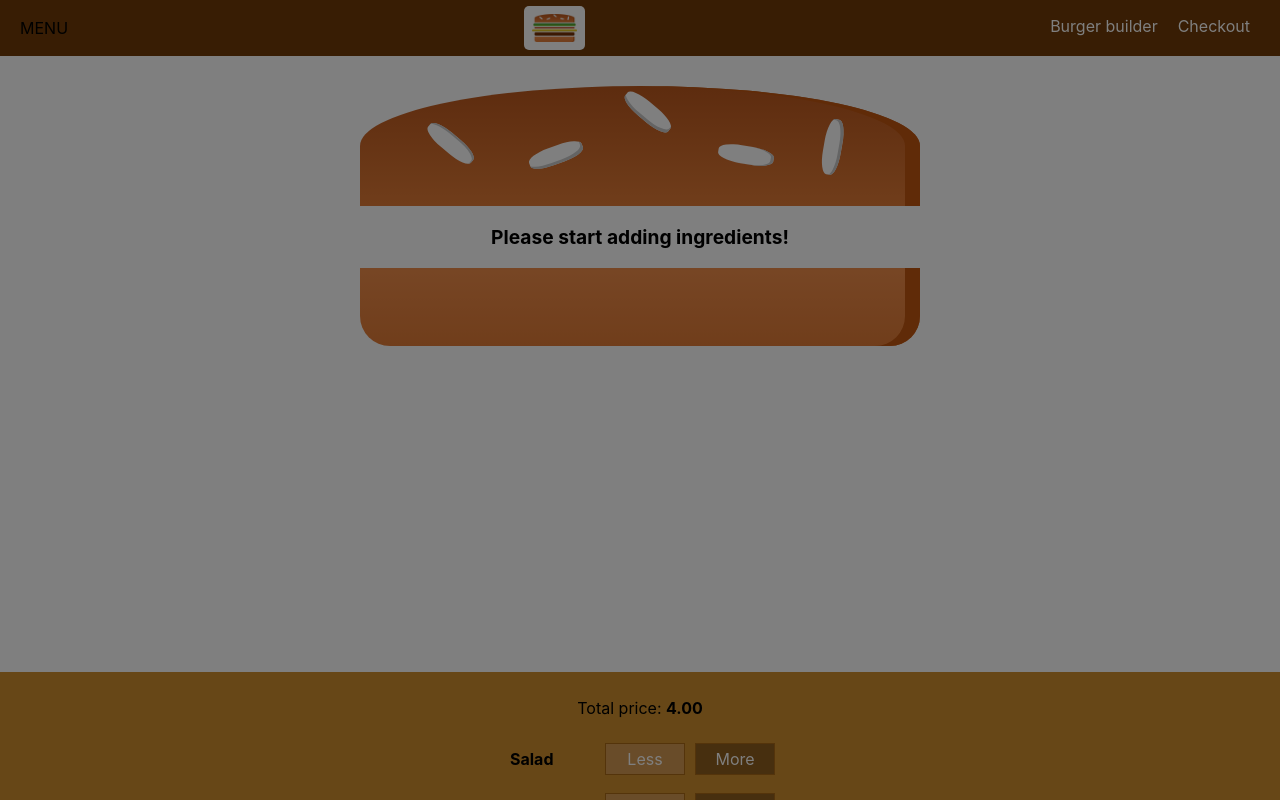
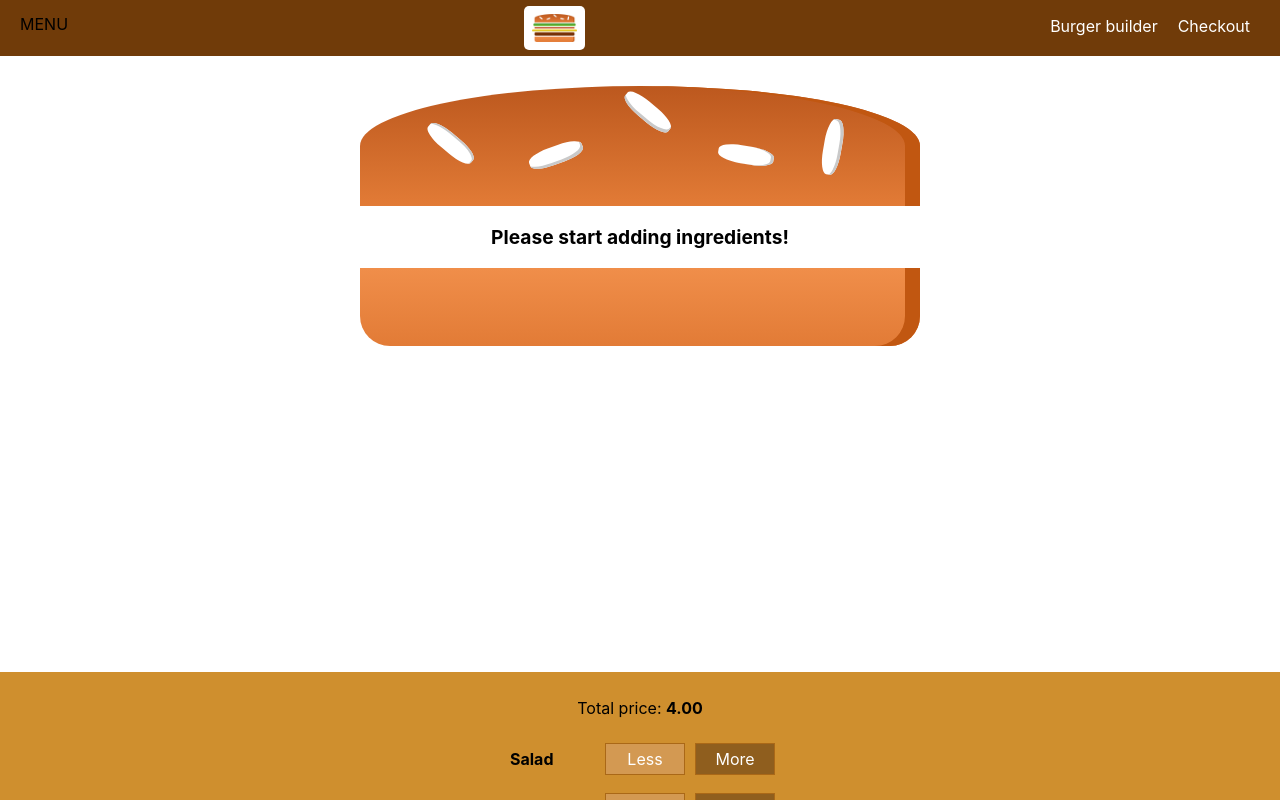
Before and after one commit to IiroNiemi/BurgerApp, a React app: page / in a window 1280 px wide. Shown: the top 800 px of the page. Built offline with nearby package versions, Linux system fonts and the light colour scheme.

Commit message:
178. Adding sidedrawer toggle button.

```diff
--- /dev/null
+++ b/src/components/Navigation/SideDrawer/DrawerToggle/DrawerToggle.js
@@ -0,0 +1,10 @@
+import React from 'react';
+import Logo from '../../../Logo/Logo';
+
+const DrawerToggle = (props) => (
+		<div onClick={props.clicked}>
+			<div>MENU</div>
+		</div>
+)
+
+export default DrawerToggle;
--- a/src/components/Navigation/SideDrawer/SideDrawer.module.css
+++ b/src/components/Navigation/SideDrawer/SideDrawer.module.css
@@ -9,6 +9,7 @@
 	background-color: white;
 	padding: 32px 16px;
 	box-sizing: border-box;
+	transition-timing-function: ease-out;
 	transition: transform 0.3 ease-out;
 }
 
--- a/src/components/Navigation/Toolbar/Toolbar.js
+++ b/src/components/Navigation/Toolbar/Toolbar.js
@@ -3,10 +3,14 @@
 import classes from './Toolbar.module.css';
 import Logo from '../../Logo/Logo';
 import NavigationItems from '../NavigationItems/NavigationItems';
+import DrawerToggle from '../SideDrawer/DrawerToggle/DrawerToggle';
 
 const Toolbar = (props) => (
 	<header className={classes.Toolbar}>
-		<div>MENU</div>
+		<div className={classes.DrawerToggle}>
+			<DrawerToggle clicked={props.DrawerToggleClicked} />
+
+		</div>
 		<div className={classes.Logo}>
 			<Logo />
 		</div>
--- a/src/components/Navigation/Toolbar/Toolbar.module.css
+++ b/src/components/Navigation/Toolbar/Toolbar.module.css
@@ -21,6 +21,10 @@
 	height: 80%;
 }
 
+.DrawerToggle{
+	height: 50%;
+}
+
 @media (max-width: 499px) {
 	.DesktopOnly {
 		display: none;
--- a/src/components/layout/Layout.js
+++ b/src/components/layout/Layout.js
@@ -7,17 +7,23 @@
 
 class Layout extends Component {
 	state = {
-		showSideDrawer: true
+		showSideDrawer: false
 	}
 
 	sideDrawerClosedHandler = () => {
 		this.setState({showSideDrawer:false});
 	}
 
+	sideDrawerToggleHandler = () => {
+		this.setState((prevState) => {
+			return {showSideDrawer: !prevState.showSideDrawer}
+		});
+	}
+
 	render(){
 		return(
 			<Aux>
-				<Toolbar />
+				<Toolbar DrawerToggleClicked={this.sideDrawerToggleHandler} />
 				<SideDrawer
 					open={this.state.showSideDrawer}
 					closed={this.sideDrawerClosedHandler} />
```
Also changed, not shown: src/components/Navigation/SideDrawer/DrawerToggle/DrawerToggle.module.css (added).
